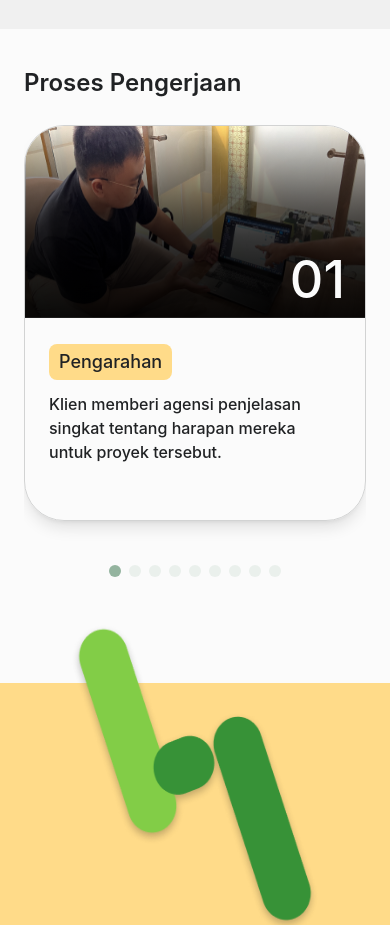
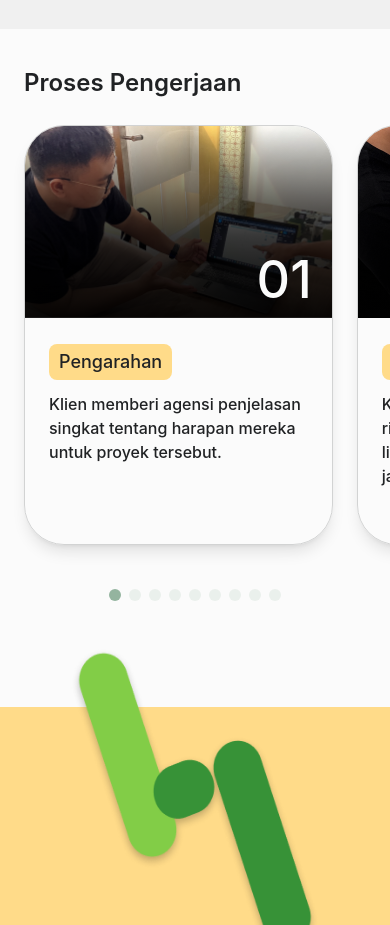
Before and after one commit to shidqirifat/listhink-web, a Next.js app: page / in a window 390 px wide. Shown: the part 4720-5645 px from the top of the page. Built offline with nearby package versions, Linux system fonts and the light colour scheme.

Commit message:
feat: styling carosel flow process for mobile

```diff
--- a/components/home/FlowProcess.js
+++ b/components/home/FlowProcess.js
@@ -14,13 +14,13 @@ const getPaddingSide = (ref) => {
   return (window.innerWidth - ref.offsetWidth) / 2;
 };
 
-const getStylesCarosel = (ref) => {
+const getStylesCarosel = (ref, isMobile) => {
   if (!ref) return null;
 
   return {
     paddingBottom: '70px',
-    paddingLeft: getPaddingSide(ref),
-    paddingRight: getPaddingSide(ref)
+    paddingLeft: isMobile ? '24px' : getPaddingSide(ref),
+    paddingRight: isMobile ? '24px' : getPaddingSide(ref)
   };
 };
 
@@ -44,7 +44,7 @@ const CardProcess = ({ number, title, description, image }) => {
   return (
     <div className="rounded-[40px] border border-gray-primary shadow-lg overflow-hidden h-full">
       <div className="w-full h-[192px] relative">
-        <Image src={image} alt={title} fill />
+        <Image src={image} alt={title} fill className="object-cover" />
         <div className="absolute inset-0 gradient-card-process" />
         <h2 className="font-medium text-[52px] md:text-[80px] leading-[76px] md:leading-[90px] text-white-primary font-inter absolute bottom-0 right-5">
           {number}
@@ -72,13 +72,13 @@ export default function FlowProcess() {
   const { t } = useTranslation();
 
   useEffect(() => {
-    const handleResize = () => setStyleSwiper(getStylesCarosel(ref.current));
+    const handleResize = () => setStyleSwiper(getStylesCarosel(ref.current, displaySize.small));
 
     handleResize();
     window.addEventListener('resize', handleResize);
 
     return () => window.removeEventListener('resize', handleResize);
-  }, []);
+  }, [displaySize]);
 
   return (
     <div className="mt-10 md:mt-[140px] relative">
@@ -93,14 +93,14 @@ export default function FlowProcess() {
           </div>
         )}
       </div>
-      <div className="flex mt-7 px-6 md:px-0">
+      <div className="flex mt-7">
         <Swiper
           key={ref.current}
           onInit={(swiper) => setSwiper(swiper)}
           modules={[Pagination, Scrollbar]}
-          spaceBetween={50}
+          spaceBetween={displaySize.small ? 24 : 50}
           breakpoints={{
-            220: { slidesPerView: 1 },
+            220: { slidesPerView: 1.1 },
             780: { slidesPerView: 2 },
             1024: { slidesPerView: 2.8 }
           }}
--- a/components/home/Hero.js
+++ b/components/home/Hero.js
@@ -17,6 +17,7 @@ export default function Hero() {
           className="text-black-primary font-semibold text-[40px] md:text-8xl md:w-8/12
         leading-[48px] md:leading-[110px] font-inter mb-2 md:mb-0 md:pr-24">
           {t('hero_title')}
+          {/* wkwkwk */}
         </h1>
         <div className="md:w-4/12 md:mt-9 relative">
           <h2 className="text-black-primary font-medium text-base md:text-2xl leading-6 md:leading-9 pr-24 md:pr-0">
```
Also changed, not shown: 1 other file (tests, documents, lock files or other folders).
